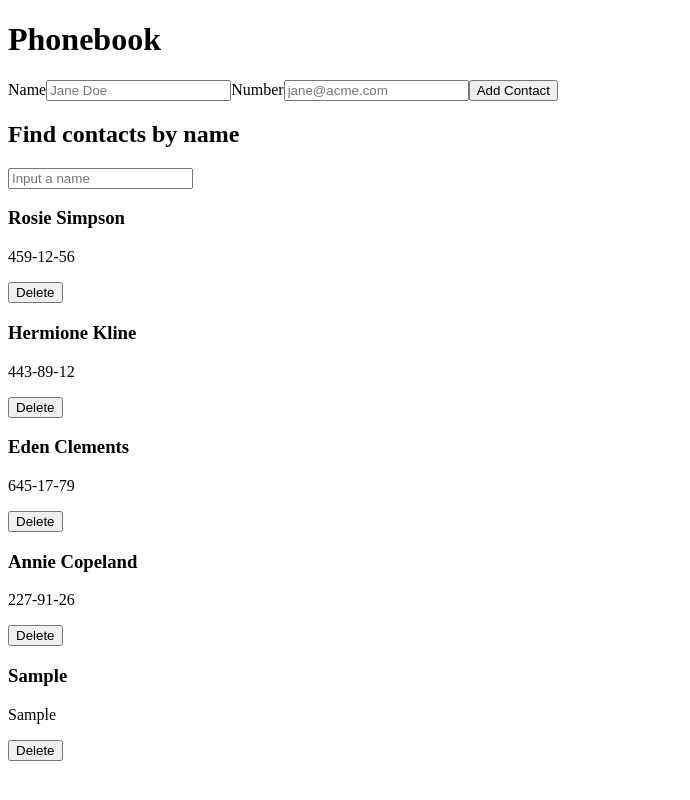
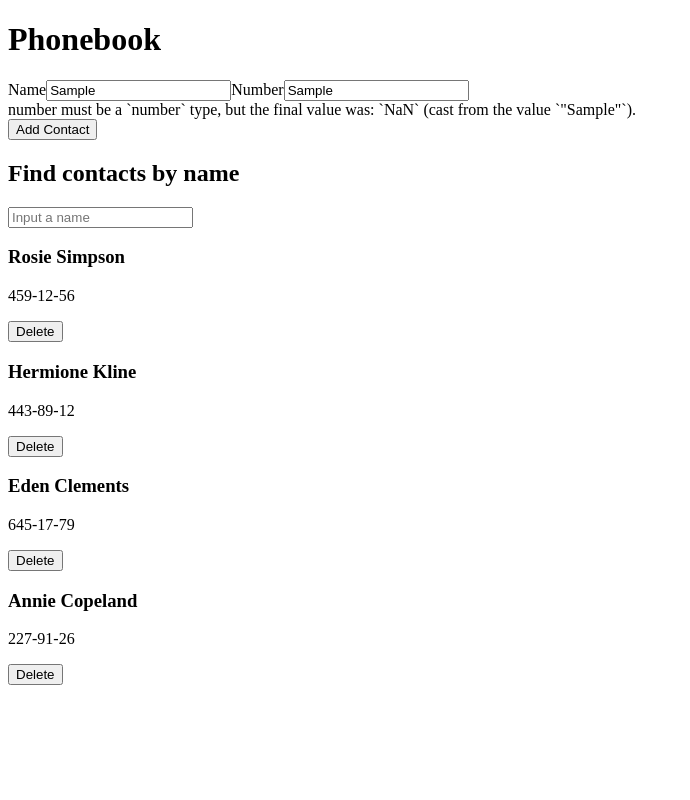
Before and after one commit to metlandus/goit-react-hw-03, a React (Vite) app: page / in a window 1280 px wide. Both pictures are taken after typing "Sample", "Sample" into the empty fields and a click on the button "Add Contact". Shown: the whole page, without its empty margins (0-690 px from the left). Built offline with nearby package versions, Linux system fonts and the light colour scheme.

Commit message:
Yup functionality added

```diff
--- a/src/Components/ContactForm.jsx
+++ b/src/Components/ContactForm.jsx
@@ -1,19 +1,25 @@
 import React from 'react'
-import { Formik, Field, Form } from 'formik';
+import { Formik, Field, Form, ErrorMessage } from 'formik';
 import { nanoid } from 'nanoid'
 import contactsData from "../data.json"
+import * as yup from 'yup';
 
+const validation = yup.object().shape({
+    name: yup.string().min(3).max(50).required("required"),
+    number: yup.number().required("required")
+})
 
 const ContactForm = ({ addContact }) => {
     const handleSubmit = (values, { resetForm }) => {
         const newContact = {
-            id: nanoid(),
+            id: nanoid(4),
             name: values.name,
             number: values.number,
         };
         addContact(newContact);
         resetForm();
     }
+
 
     return (
         <Formik
@@ -22,17 +28,20 @@ const ContactForm = ({ addContact }) => {
                 name: '',
                 number: '',
             }}
+            validationSchema={validation}
             onSubmit={handleSubmit}
         >
             <Form>
                 <label htmlFor="name">Name</label>
                 <Field id="name" name="name" placeholder="Jane Doe" />
+                <ErrorMessage name="name" component="div" className="error" />
                 <label htmlFor="number">Number</label>
                 <Field
                     id="number"
                     name="number"
                     placeholder="jane@acme.com"
                 />
+                <ErrorMessage name="number" component="div" className="error" />
                 <button type="submit">Add Contact</button>
             </Form>
         </Formik>
```
